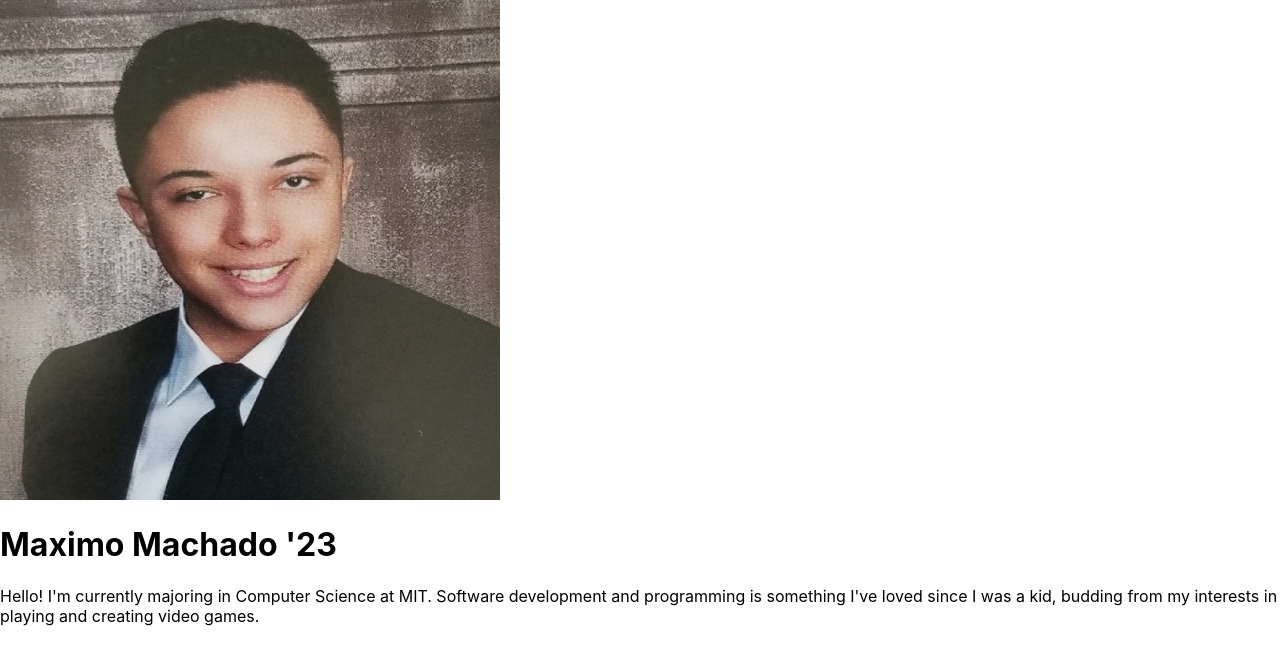
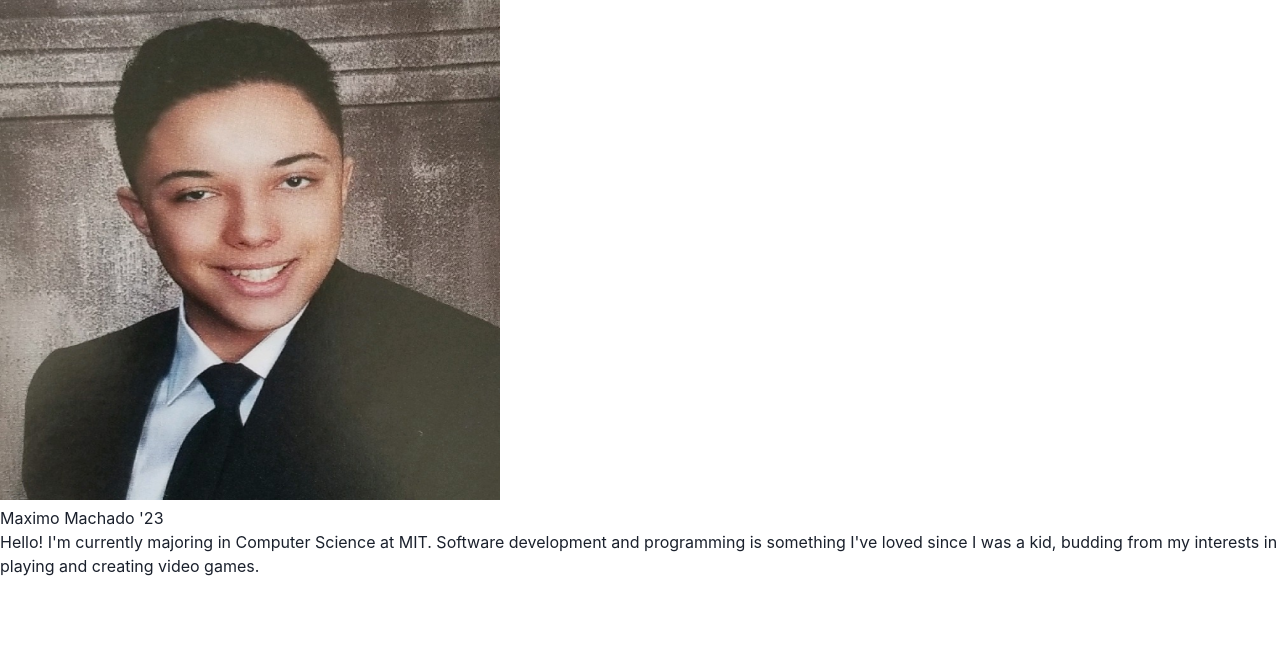
Before and after one commit to MaximoMachado/personal-website, a Next.js app: page / in a window 1280 px wide. Shown: the top 664 px of the page. Built offline with nearby package versions, Linux system fonts and the light colour scheme.

Commit message:
Install chakra-ui

```diff
--- a/package.json
+++ b/package.json
@@ -9,6 +9,10 @@
     "lint": "next lint"
   },
   "dependencies": {
+    "@chakra-ui/react": "^1.6.5",
+    "@emotion/react": "^11.4.0",
+    "@emotion/styled": "^11.3.0",
+    "framer-motion": "^4.1.17",
     "next": "11.0.1",
     "react": "17.0.2",
     "react-dom": "17.0.2"
--- a/pages/_app.tsx
+++ b/pages/_app.tsx
@@ -1,7 +1,12 @@
 import '../styles/globals.css'
 import type { AppProps } from 'next/app'
+import { ChakraProvider } from "@chakra-ui/react"
 
 function MyApp({ Component, pageProps }: AppProps) {
-  return <Component {...pageProps} />
+  return (
+    <ChakraProvider>
+      <Component {...pageProps} />
+    </ChakraProvider>
+  )
 }
 export default MyApp
--- a/pages/index.tsx
+++ b/pages/index.tsx
@@ -1,6 +1,5 @@
 import Head from 'next/head'
 import Image from 'next/image'
-import Button from '../components/Button'
 
 export default function Home() {
   return (
```
Also changed, not shown: 1 other file (tests, documents, lock files or other folders).
